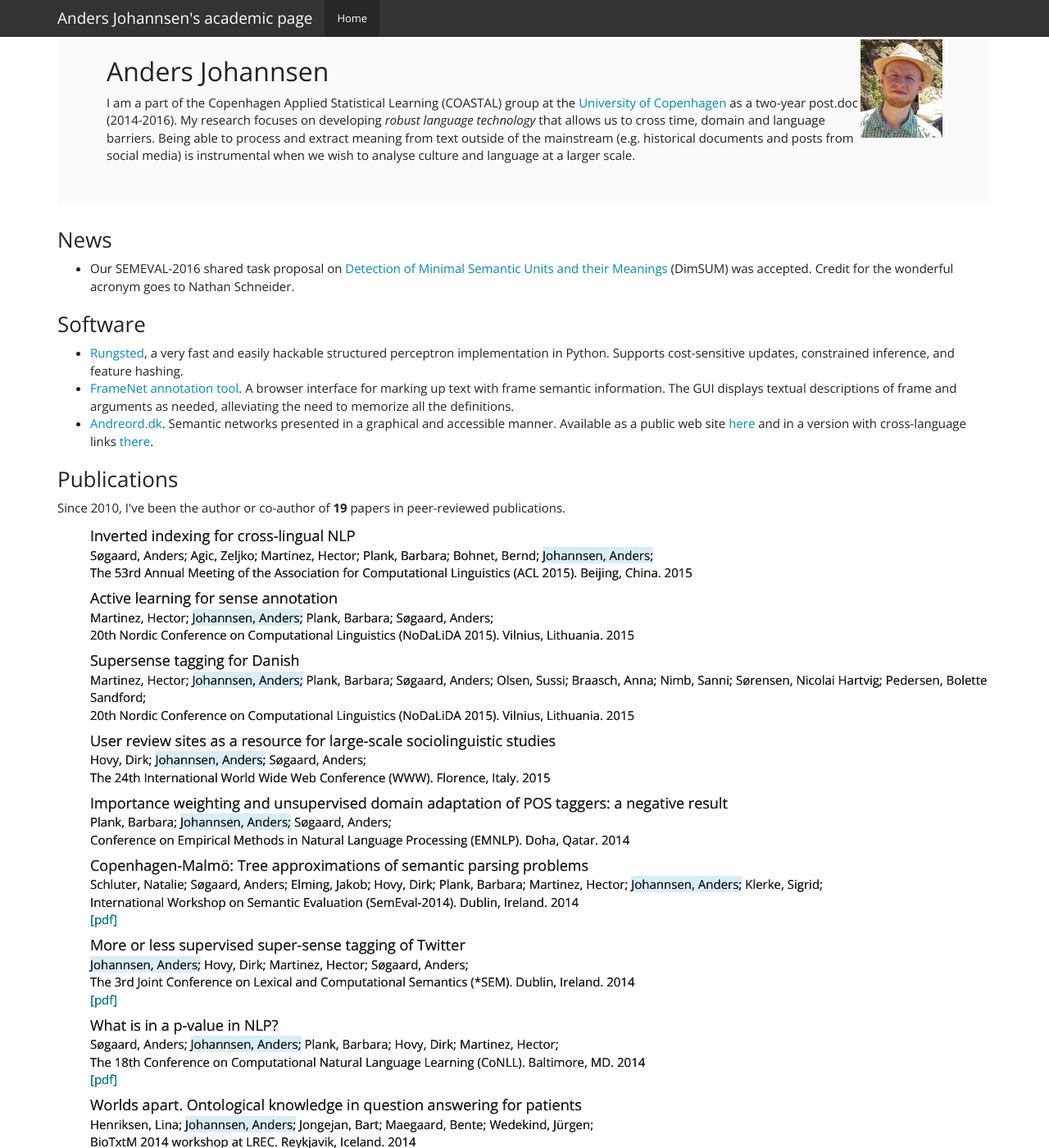
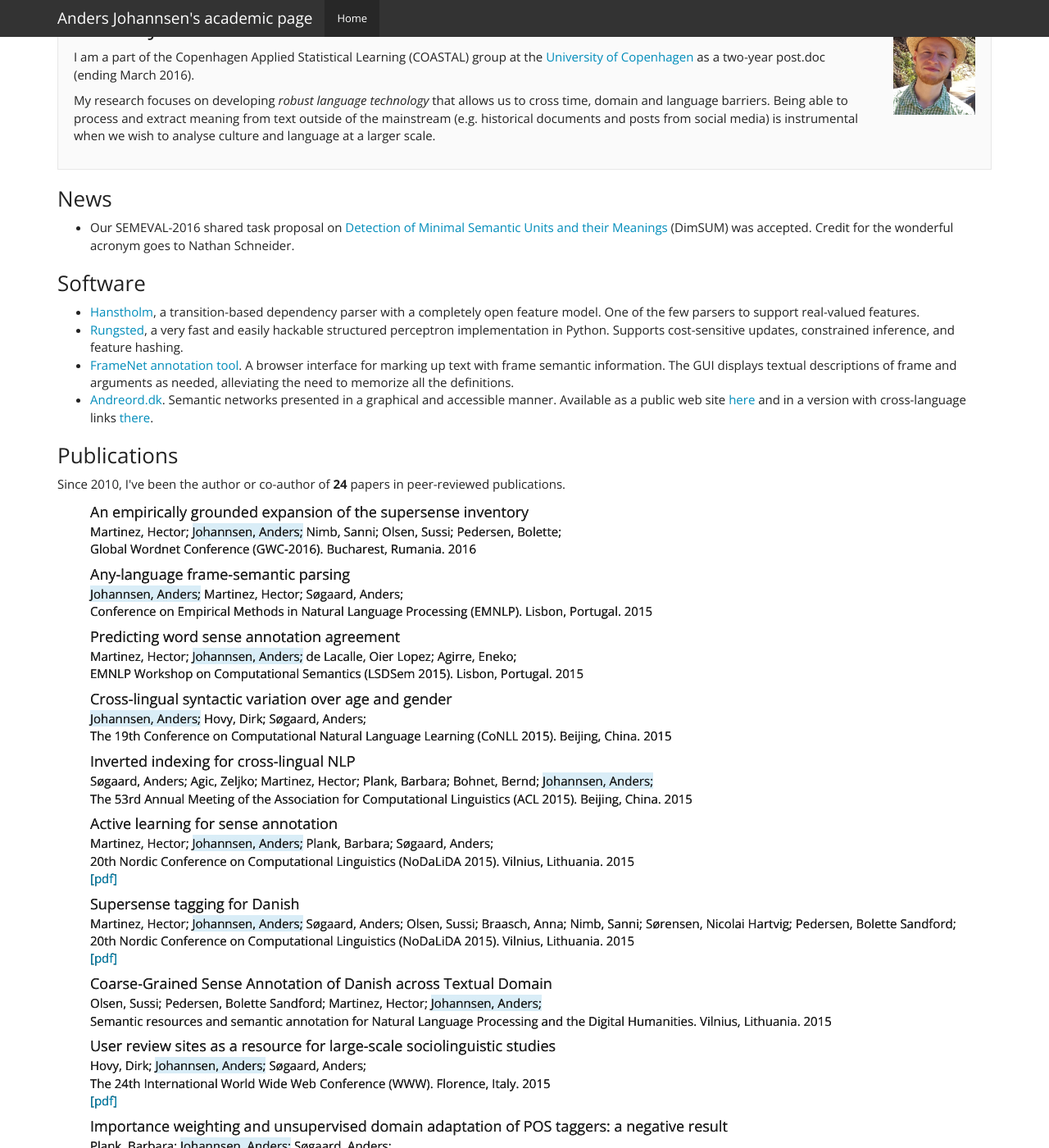
Before and after one commit to andersjo/andersjo.github.io, a Jekyll site: the page built from index.html, in a window 1280 px wide and 1400 px high. Shown: the whole window at 82% size. Built offline with Jekyll 4.4.1, drawn with Linux system fonts in a browser that asks for light colours; nearby versions of some CDN libraries; library files that are not in the unit come from our copies; Markdown is read by kramdown in place of the engine named in the settings; some of the changed text lies outside the part shown.

Commit message:
update publications

```diff
--- a/_data/publications.yml
+++ b/_data/publications.yml
@@ -1,3 +1,42 @@
+-
+  authors:
+  - Martinez, Hector
+  - Johannsen, Anders
+  - Nimb, Sanni
+  - Olsen, Sussi
+  - Pedersen, Bolette
+  title: "An empirically grounded expansion of the supersense inventory"
+  venue: "Global Wordnet Conference (GWC-2016)"
+  place: "Bucharest, Rumania"
+  year: 2016
+-
+  authors:
+  - Johannsen, Anders
+  - Martinez, Hector
+  - Søgaard, Anders
+  title: "Any-language frame-semantic parsing"
+  venue: "Conference on Empirical Methods in Natural Language Processing (EMNLP)"
+  place: "Lisbon, Portugal"
+  year: 2015
+-
+  authors:
+  - Martinez, Hector
+  - Johannsen, Anders
+  - de Lacalle, Oier Lopez
+  - Agirre, Eneko
+  title: "Predicting word sense annotation agreement"
+  venue: "EMNLP Workshop on Computational Semantics (LSDSem 2015)"
+  place: "Lisbon, Portugal"
+  year: 2015
+-
+  authors:
+  - Johannsen, Anders
+  - Hovy, Dirk
+  - Søgaard, Anders
+  title: "Cross-lingual syntactic variation over age and gender"
+  venue: "The 19th Conference on Computational Natural Language Learning (CoNLL 2015)"
+  place: "Beijing, China"
+  year: 2015
 -
   authors:
   - Søgaard, Anders
@@ -20,11 +59,11 @@
   venue: "20th Nordic Conference on Computational Linguistics (NoDaLiDA 2015)"
   place: "Vilnius, Lithuania"
   year: 2015
+  pdf: http://www.aclweb.org/anthology/W15-1831
 -
   authors:
   - Martinez, Hector
   - Johannsen, Anders
-  - Plank, Barbara
   - Søgaard, Anders
   - Olsen, Sussi
   - Braasch, Anna
@@ -33,6 +72,17 @@
   - Pedersen, Bolette Sandford
   title: "Supersense tagging for Danish"
   venue: "20th Nordic Conference on Computational Linguistics (NoDaLiDA 2015)"
+  place: "Vilnius, Lithuania"
+  year: 2015
+  pdf: http://www.aclweb.org/anthology/W15-1806
+-
+  authors:
+  - Olsen, Sussi
+  - Pedersen, Bolette Sandford
+  - Martinez, Hector
+  - Johannsen, Anders
+  title: "Coarse-Grained Sense Annotation of Danish across Textual Domain"
+  venue: "Semantic resources and semantic annotation for Natural Language Processing and the Digital Humanities"
   place: "Vilnius, Lithuania"
   year: 2015
 -
@@ -44,6 +94,7 @@
   venue: "The 24th International World Wide Web Conference (WWW)"
   place: "Florence, Italy"
   year: 2015
+  pdf: http://www.www2015.it/documents/proceedings/proceedings/p452.pdf
 -
   authors:
   - Plank, Barbara
@@ -53,6 +104,7 @@
   venue: "Conference on Empirical Methods in Natural Language Processing (EMNLP)"
   place: "Doha, Qatar"
   year: 2014
+  pdf: http://emnlp2014.org/papers/pdf/EMNLP2014104.pdf
 -
   authors:
   - Schluter, Natalie
@@ -102,6 +154,7 @@
   venue: "BioTxtM 2014 workshop at LREC"
   place: "Reykjavik, Iceland"
   year: 2014
+  pdf: http://www.nactem.ac.uk/biotxtm2014/papers/Henriksenetal.pdf
 -
   authors:
   - Elming, Jakob
@@ -158,7 +211,7 @@
   pdf: http://aclweb.org/anthology-new/C/C12/C12-2114.pdf
 
 -
-  author:
+  authors:
   - Johannsen, Anders
   - Martinez, Hector
   - Klerke, Sigrid
@@ -182,7 +235,9 @@
   - Wedekind, Jürgen
   title: "Creation and use of Language Resources in a Question-Answering eHealth System"
   venue: "Eighth International Conference on Language Resources and Evaluation (LREC)"
+  place: "Istanbul, Turkey"
   year: 2012
+  pdf: http://www.lrec-conf.org/proceedings/lrec2012/pdf/504_Paper.pdf
 
 -
   authors:
@@ -192,6 +247,7 @@
   venue: "18th Nordic Conference of Computational Linguistics (NODALIDA)"
   place: "Riga, Latvia"
   year: 2011
+  pdf: http://dspace.utlib.ee/dspace/bitstream/handle/10062/17357/0Johannsen_Pedersen_62.pdf
 
 -
   authors:
--- a/_layouts/default.html
+++ b/_layouts/default.html
@@ -1,10 +1,14 @@
 <!DOCTYPE html>
 <html>
   <head>
+    <meta charset="utf-8">
+    <meta http-equiv="X-UA-Compatible" content="IE=edge">
+    <meta name="viewport" content="width=device-width, initial-scale=1">
+    <!-- The above 3 meta tags *must* come first in the head; any other head content must come *after* these tags -->
+
     <title>{{ page.title }}</title>
-    <meta name="viewport" content="width=device-width, initial-scale=1.0">
-    <meta charset="UTF-8">
-    <!-- Bootstrap -->
+
+    <link href='http://fonts.googleapis.com/css?family=Slabo+27px' rel='stylesheet' type='text/css'>
     <link href="css/bootstrap.min.css" rel="stylesheet">
     <link href="css/site.css" rel="stylesheet"/>
 
@@ -46,7 +50,7 @@
     </div> <!-- /container -->
 
     <!-- jQuery (necessary for Bootstrap's JavaScript plugins) -->
-    <script src="https://code.jquery.com/jquery.js"></script>
+  <script src="https://ajax.googleapis.com/ajax/libs/jquery/1.11.3/jquery.min.js"></script>
     <!-- Include all compiled plugins (below), or include individual files as needed -->
     <script src="js/bootstrap.min.js"></script>
   </body>
--- a/index.html
+++ b/index.html
@@ -3,18 +3,23 @@ layout: default
 title: Anders Johannsen's academic homepage
 ---
       <!-- Main component for a primary marketing message or call to action -->
-      <div class="jumbotron">
-        <div class="pull-right">
+      <div class="well">
+        <div style="float: right; margin-left: 2em;">
           <img src="img/straw_hat.jpg" width="100"/>
         </div>
 
-        <h2>Anders Johannsen</h2>
+      	<h3 style="margin-top: 0em">Anders Johannsen</h3>
 
-        I am a part of the Copenhagen Applied Statistical Learning (COASTAL) group at the <a href="http://ku.dk">University of Copenhagen</a> as a two-year post.doc (2014-2016).
+        <p>I am a part of the Copenhagen Applied Statistical Learning (COASTAL) group at the <a href="http://ku.dk">University of Copenhagen</a> as a two-year post.doc (ending March 2016).</p>
+
+        <p>
         My research focuses on developing <em>robust language technology</em> that allows us to cross time, domain and language barriers.
-        Being able to process and extract meaning from text outside of the mainstream (e.g. historical documents and posts from social media) is instrumental when we wish to analyse culture and language at a larger scale.
+        Being able to process and extract meaning from text outside of the mainstream (e.g. historical documents and posts from social media) is instrumental when we wish to analyse culture and language at a larger scale.</p>
 
 </div>
+
+
+
 
 <h3>News</h3>
 
@@ -29,6 +34,8 @@ title: Anders Johannsen's academic homepage
 <h3>Software</h3>
 
 <ul>
+  <li>
+    <a href="https://github.com/andersjo/hanstholm">Hanstholm</a>, a transition-based dependency parser with a completely open feature model. One of the few parsers to support real-valued features.</li>
   <li>
     <a href="https://github.com/coastalcph/rungsted">Rungsted</a>, a very fast and easily hackable structured perceptron implementation in Python. Supports cost-sensitive updates, constrained inference, and feature hashing.</li>
   <li>
```
